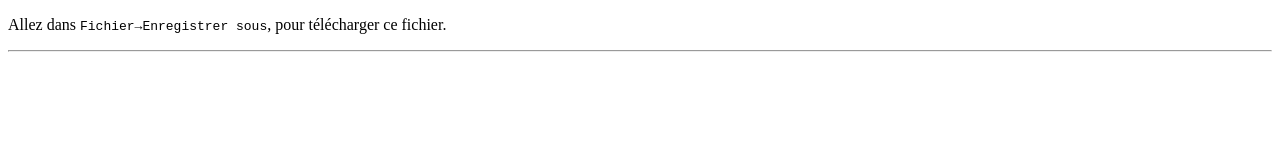
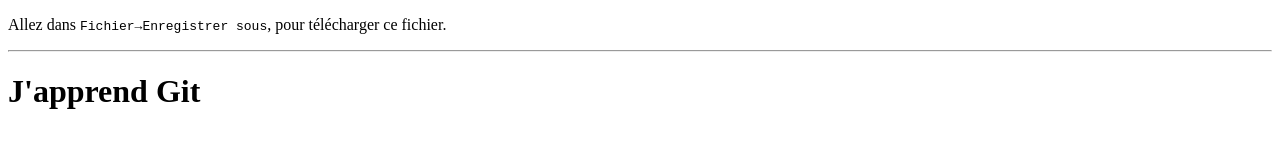
Before and after one commit to niry1/helloWorld, a plain HTML site: page index.html in a window 1280 px wide. Drawn offline with Linux system fonts and the light colour scheme.

Commit message:
Ajout de <h1> dans <body>

```diff
--- a/index.html
+++ b/index.html
@@ -17,5 +17,8 @@
 Allez dans <code>Fichier&rarr;Enregistrer sous</code>, pour t&eacute;l&eacute;charger ce fichier.
 </p>
 <hr />
+<h1>
+J'apprend Git
+</h1>
 </body>
 </html>
```
